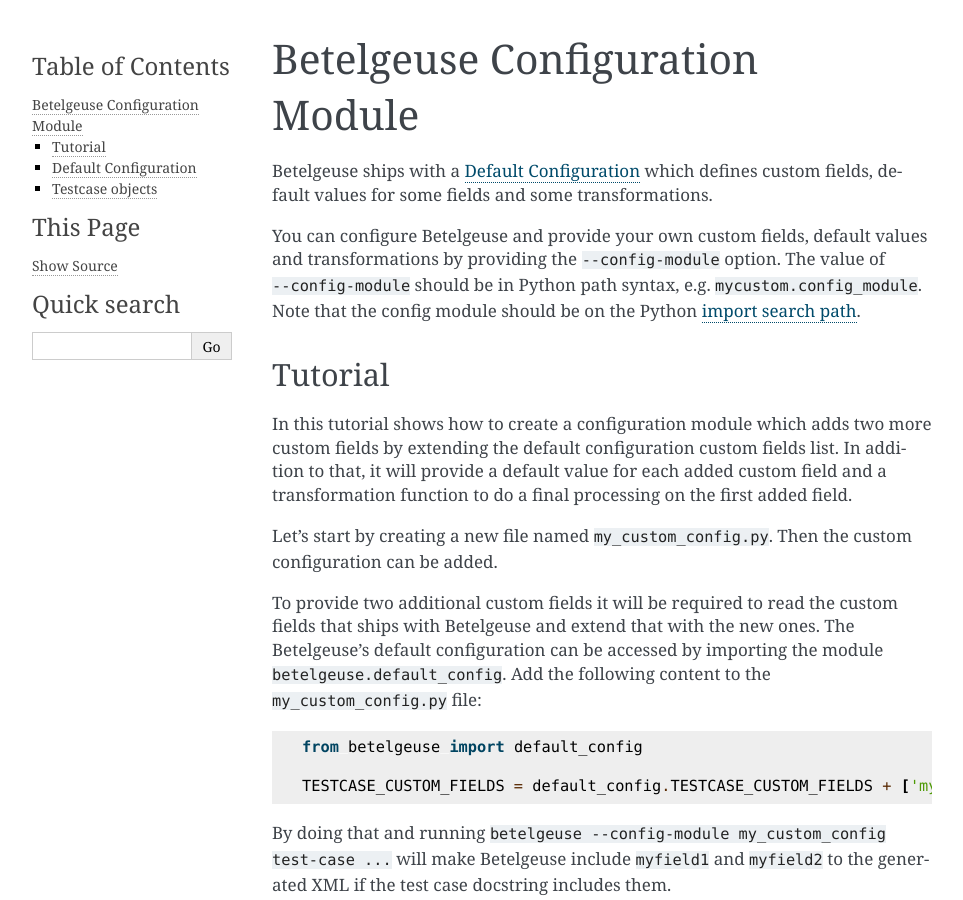
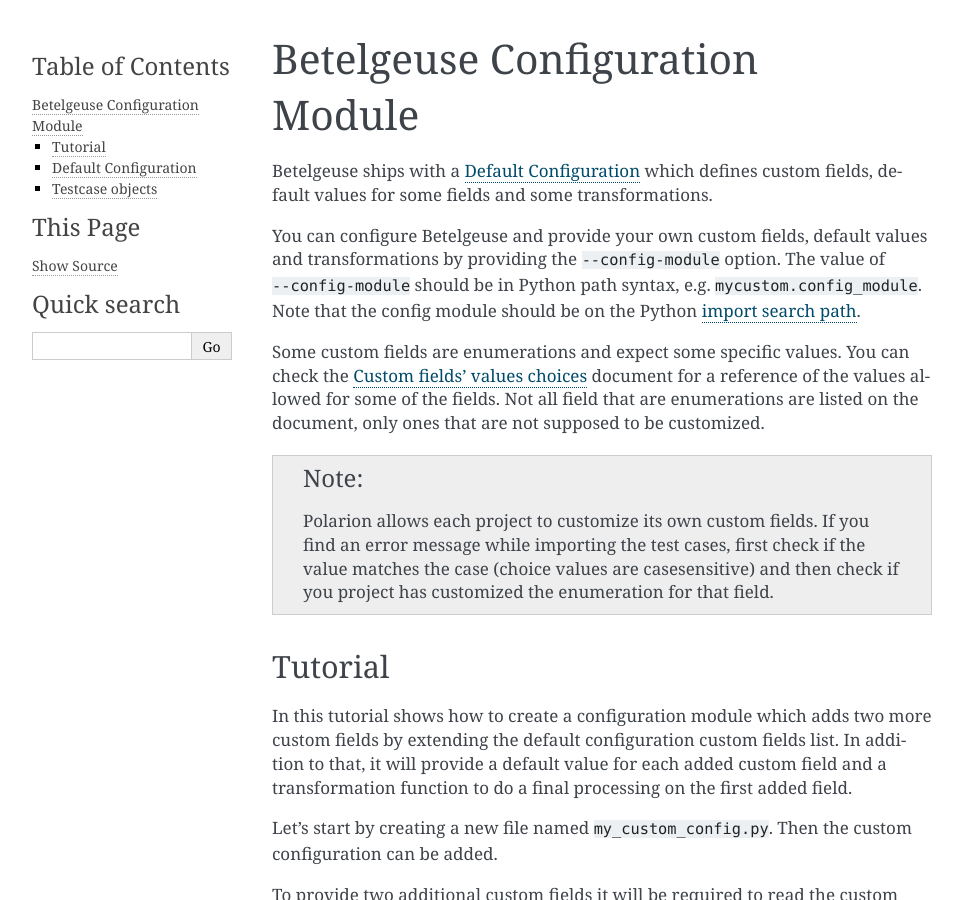
Before and after one commit to SatelliteQE/betelgeuse, a Sphinx documentation site: the page built from docs/config.rst, in a window 1280 px wide and 900 px high. Shown: the whole window, without its empty margins (148-1111 px from the left). Built offline with Sphinx 7.4.7, drawn with Linux system fonts in a browser that asks for light colours.

Commit message:
Add documentation for some custom fields values
Document the custom fields' values for the fields that are not supposed
to be customized per project.

Closes #109

```diff
--- a/docs/config.rst
+++ b/docs/config.rst
@@ -10,6 +10,19 @@
 ``--config-module`` should be in Python path syntax, e.g.
 ``mycustom.config_module``. Note that the config module should be on the Python
 `import search path`_.
+
+Some custom fields are enumerations and expect some specific values. You can
+check the :doc:`Custom fields' values choices <customfieldsvalues>` document
+for a reference of the values allowed for some of the fields. Not all field
+that are enumerations are listed on the document, only ones that are not
+supposed to be customized.
+
+.. note::
+
+    Polarion allows each project to customize its own custom fields. If you
+    find an error message while importing the test cases, first check if the
+    value matches the case (choice values are casesensitive) and then check if
+    you project has customized the enumeration for that field.
 
 .. _import search path: http://www.diveintopython3.net/your-first-python-program.html#importsearchpath
 
```
Also changed, not shown: docs/customfieldsvalues.rst (added, +121 -0 lines).
